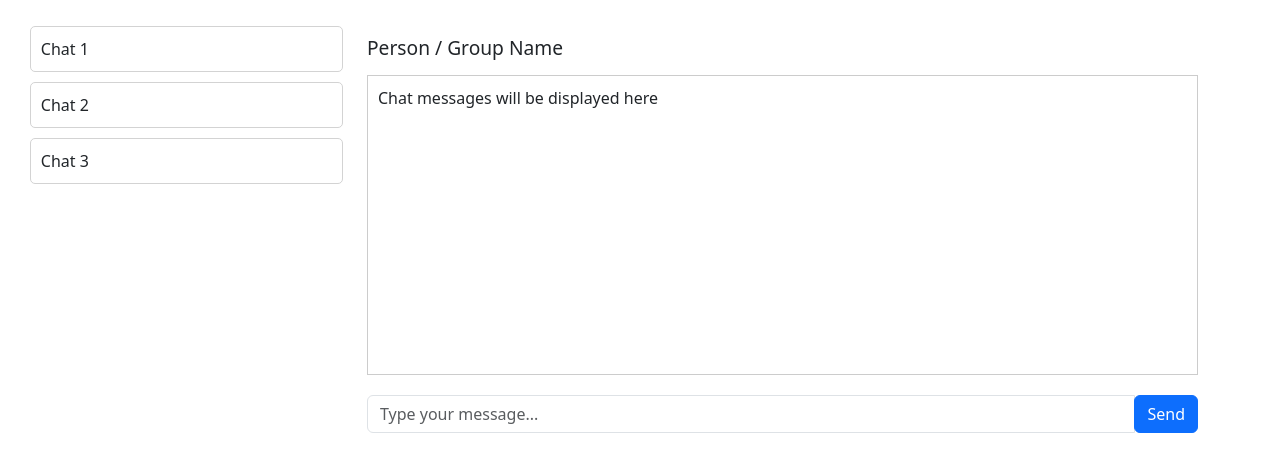
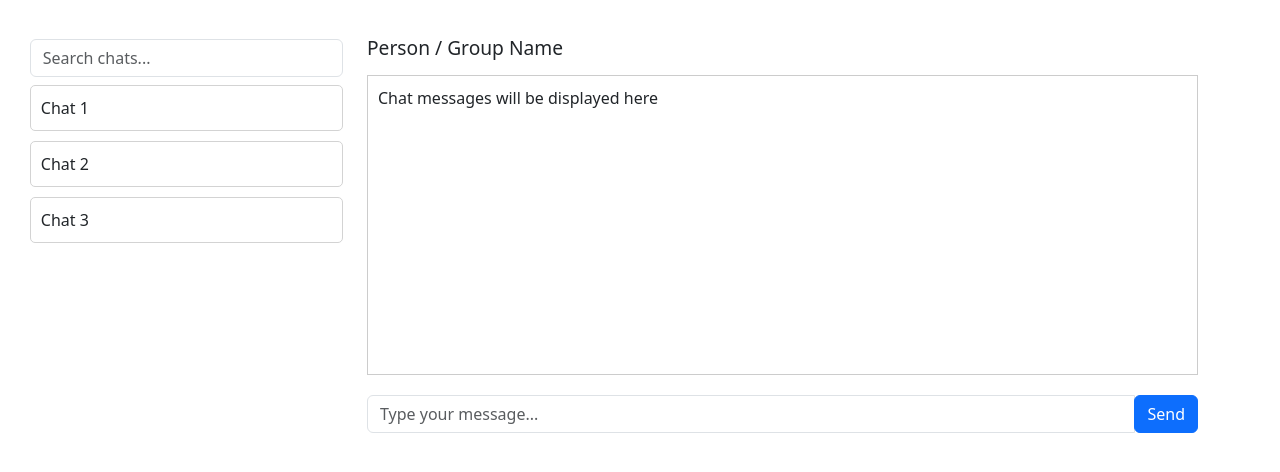
Before and after one commit to CelynChew/CITS3403, a Flask app: page /chatroom in a window 1280 px wide. Shown: the top 472 px of the page. Run offline with Flask 3, Linux system fonts and the light colour scheme.

Commit message:
added chat search bar

```diff
--- a/static/css/chatroom.css
+++ b/static/css/chatroom.css
@@ -25,12 +25,17 @@
 ul {
     list-style-type: none;
     padding: 0;
-    margin-top: 10%;
     margin-left: -20%;
-  }
+}
 
 @media (max-width: 768px) { /* Adding breakpoint for tablet and mobile view */
     .col-md-3 {
         display: none; /* Hide chat list on mobile view */
     }
 }
+
+#search-chat {
+    margin-top: 15%;
+    margin-left: -20%;
+    width: 120%;
+}
--- a/static/js/chatroom.js
+++ b/static/js/chatroom.js
@@ -27,3 +27,20 @@ mockChats.forEach(function(chat) {
     });
     chatList.appendChild(li);
 });
+
+// Search bar functionality
+document.getElementById('search-chat').addEventListener('input', function() {
+    var searchVal = this.value.trim().toLowerCase(); // clean the search value - remove white spaces + change all to lower case
+    var chatList = document.querySelectorAll('#chat-list li'); // select all chat in chat list
+
+    // Loop through the chat list
+    chatList.forEach(function(item) {
+        var itemName = item.textContent.trim().toLowerCase(); // clean chat list names
+        // If the chat item matches the search term, show it; otherwise, hide it - remove white spaces + change all to lower case
+        if (itemName.includes(searchVal)) { // allow for flexibl search
+            item.style.display = 'block';
+        } else {
+            item.style.display = 'none'; // hiding chats that are not searched for
+        }
+    });
+});
--- a/templates/chatroom.html
+++ b/templates/chatroom.html
@@ -13,6 +13,7 @@
             <div class="col-md-3">
                 <div class="chat-list">
                     <!-- Chat list display area -->
+                    <input type="text" class="form-control mb-2" id="search-chat" placeholder="Search chats...">
                     <ul id="chat-list"></ul>
                 </div>
             </div>
```
